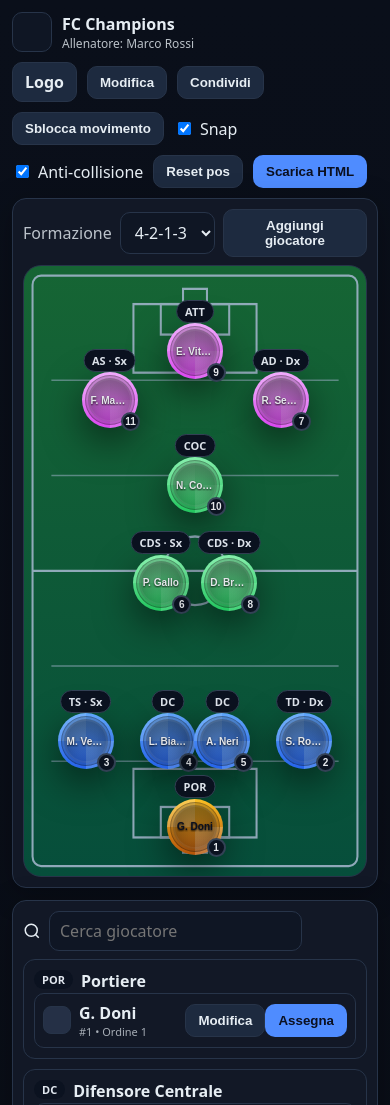
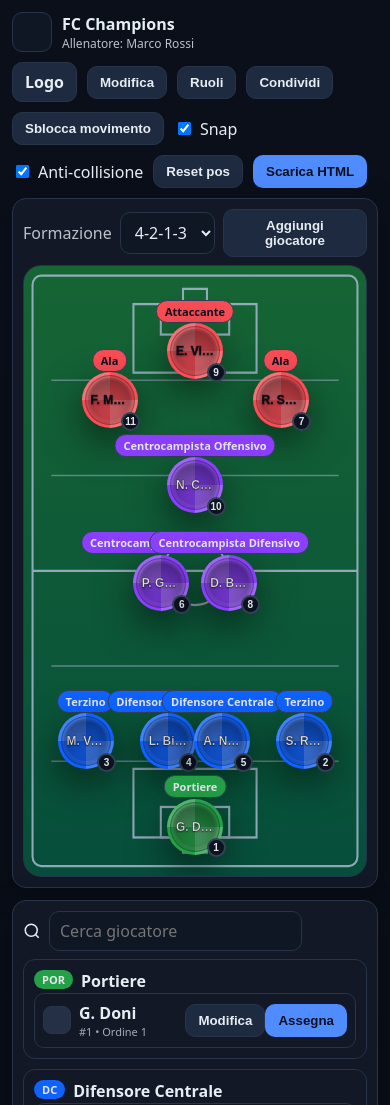
Before and after one commit to CryptoComio/calcio, a plain HTML site: page index.html in a window 390 px wide. Shown: the top 1105 px of the page. Drawn offline with Linux system fonts and the light colour scheme.

Commit message:
Improve mobile lineup manager

```diff
--- a/index.html
+++ b/index.html
@@ -8,6 +8,11 @@
 :root{
   --bg:#0a0f1a;--fg:#e6edf3;--card:#121826;--mut:#0f1624;--br:#273449;--ink:#1d2a3f;--pri:#4f8cff;--line:#9fb3c8;
   --tok-min:46px;--tok-max:92px;
+  /* ruolo → colore */
+  --role-GK:#24a148;
+  --role-DF:#0f62fe;
+  --role-MF:#8a3ffc;
+  --role-FW:#fa4d56;
 }
 *{box-sizing:border-box}
 body{margin:0;font-family:system-ui,Segoe UI,Roboto,Ubuntu,Arial;background:linear-gradient(180deg,#0a0f1a,#090d16);color:var(--fg)}
@@ -37,14 +42,15 @@ body{margin:0;font-family:system-ui,Segoe UI,Roboto,Ubuntu,Arial;background:line
   background:#0b1220;border:1px solid #334155;color:#e2e8f0;font-weight:800;font-size:11px;padding:3px 8px;border-radius:999px;white-space:nowrap}
 .token{
   --tok:56px;
+  --role-color:var(--role-DF);
   position:relative;width:var(--tok);height:var(--tok);border-radius:999px;
-  display:grid;place-content:center;font-weight:900;color:#e5e7eb;touch-action:none; -webkit-tap-highlight-color:transparent;
-  /* bordo a gradiente simulato */
+  display:grid;place-content:center;font-weight:900;touch-action:none; -webkit-tap-highlight-color:transparent;
   background:
-    linear-gradient(#1113, #1113) padding-box,
-    conic-gradient(#fff0 0 25%, #fff3 0 50%, #fff0 0 75%, #fff3 0 100%) border-box,
-    linear-gradient(180deg,#475569,#334155) border-box;
+    linear-gradient(#1113,#1113) padding-box,
+    conic-gradient(#fff0 0 25%,#fff3 0 50%,#fff0 0 75%,#fff3 0 100%) border-box,
+    var(--role-color) border-box;
   border:3px solid transparent;
+  color:var(--token-fg,#e5e7eb);
   box-shadow:
     0 14px 38px rgba(0,0,0,.55),
     0 0 0 1px rgba(0,0,0,.25) inset;
@@ -63,37 +69,10 @@ body{margin:0;font-family:system-ui,Segoe UI,Roboto,Ubuntu,Arial;background:line
 .token:hover{transform:scale(1.06); box-shadow:0 18px 44px rgba(0,0,0,.65), 0 0 0 1px rgba(0,0,0,.28) inset}
 .token:hover::after{opacity:.5}
 
-/* palette reparti */
-.token.gk{
-  background:
-    linear-gradient(#1113,#1113) padding-box,
-    conic-gradient(#fff0 0 25%, #fff3 0 50%, #fff0 0 75%, #fff3 0 100%) border-box,
-    linear-gradient(180deg,#fbbf24,#b45309) border-box;
-  color:#0b1020; border:3px solid transparent;
-}
-.token.def{
-  background:
-    linear-gradient(#1113,#1113) padding-box,
-    conic-gradient(#fff0 0 25%, #93c5fd55 0 50%, #fff0 0 75%, #93c5fd55 0 100%) border-box,
-    linear-gradient(180deg,#60a5fa,#2563eb) border-box;
-}
-.token.mid{
-  background:
-    linear-gradient(#1113,#1113) padding-box,
-    conic-gradient(#fff0 0 25%, #86efac55 0 50%, #fff0 0 75%, #86efac55 0 100%) border-box,
-    linear-gradient(180deg,#86efac,#22c55e) border-box;
-}
-.token.att{
-  background:
-    linear-gradient(#1113,#1113) padding-box,
-    conic-gradient(#fff0 0 25%, #f0abfc55 0 50%, #fff0 0 75%, #f0abfc55 0 100%) border-box,
-    linear-gradient(180deg,#f0abfc,#d946ef) border-box;
-}
-
 /* foto + nome */
 .token img{position:absolute;inset:0;width:100%;height:100%;object-fit:cover;border-radius:999px;z-index:0}
-.token.has-photo .nm{position:absolute;left:50%;bottom:7%;transform:translateX(-50%);background:rgba(11,18,32,.85);padding:3px 8px;border-radius:999px;border:1px solid rgba(255,255,255,.12)}
-.nm{position:relative;z-index:2;font-size:calc(var(--tok)*.18);max-width:calc(var(--tok)*.95);white-space:nowrap;overflow:hidden;text-overflow:ellipsis;text-shadow:0 1px 2px rgba(0,0,0,.85)}
+.token.has-photo .token__name{position:absolute;left:50%;bottom:7%;transform:translateX(-50%);background:rgba(11,18,32,.85);padding:3px 8px;border-radius:999px;border:1px solid rgba(255,255,255,.12)}
+.token__name{position:relative;z-index:2;max-width:calc(var(--tok)*.95);white-space:nowrap;overflow:hidden;text-overflow:ellipsis;font-weight:700;line-height:1;font-size:clamp(12px,2.2vw,18px);-webkit-text-stroke:0.6px rgba(0,0,0,.5);text-shadow:0 1px 2px rgba(0,0,0,.45)}
 
 /* numero maglia */
 .num{
@@ -140,6 +119,7 @@ body.no-scroll{overflow:hidden}
     <div class="right">
       <label class="btn">Logo<input id="logoInput" type="file" accept="image/*" style="display:none"></label>
       <button class="btn" id="editInfo">Modifica</button>
+      <button class="btn" id="editRoles">Ruoli</button>
       <button class="btn" id="share">Condividi</button>
       <button class="btn" id="lock">Sblocca movimento</button>
       <label class="switch"><input id="snap" type="checkbox" checked>Snap</label>
@@ -199,6 +179,15 @@ body.no-scroll{overflow:hidden}
   <div style="display:flex;justify-content:flex-end;gap:8px;margin-top:10px"><button class="btn" data-close="#infoM">Chiudi</button></div>
 </div></div>
 
+<div class="modal" id="rolesM"><div class="panel">
+  <h3 style="margin:0 0 8px">Etichette ruoli</h3>
+  <div id="rolesEditBox" style="display:grid;grid-template-columns:1fr;gap:8px"></div>
+  <div style="display:flex;justify-content:flex-end;gap:8px;margin-top:10px">
+    <button class="btn" data-close="#rolesM">Annulla</button>
+    <button class="btn primary" id="rolesSave">Salva</button>
+  </div>
+</div></div>
+
 <div class="modal" id="playerM"><div class="panel">
   <h3 id="pTitle" style="margin:0 0 8px">Nuovo Giocatore</h3>
   <div class="grid" style="display:grid;grid-template-columns:1fr 1fr;gap:10px">
@@ -237,30 +226,35 @@ body.no-scroll{overflow:hidden}
 
 <script>
 /* ===== ROLES & FORMATIONS ===== */
-const ROLES=[
-  {code:'POR',label:'Portiere'},{code:'DC',label:'Difensore Centrale'},
-  {code:'TS',label:'Terzino Sinistro'},{code:'TD',label:'Terzino Destro'},
-  {code:'CDS',label:'Centrocampista Difensivo'},{code:'COC',label:'Centrocampista Offensivo'},
-  {code:'AS',label:'Ala Sinistra'},{code:'ATT',label:'Attaccante'},{code:'AD',label:'Ala Destra'}
-];
-const ROLES_LABEL=Object.fromEntries(ROLES.map(r=>[r.code,r.label]));
+const rolesConfig={
+  POR:{group:'GK',defaultLabel:'Portiere',color:'var(--role-GK)',hex:'#24a148',icon:'🧤'},
+  DC:{group:'DF',defaultLabel:'Difensore Centrale',color:'var(--role-DF)',hex:'#0f62fe',icon:'🛡️'},
+  TS:{group:'DF',defaultLabel:'Terzino',color:'var(--role-DF)',hex:'#0f62fe',icon:'🛡️'},
+  TD:{group:'DF',defaultLabel:'Terzino',color:'var(--role-DF)',hex:'#0f62fe',icon:'🛡️'},
+  CDS:{group:'MF',defaultLabel:'Centrocampista Difensivo',color:'var(--role-MF)',hex:'#8a3ffc',icon:'⚙️'},
+  COC:{group:'MF',defaultLabel:'Centrocampista Offensivo',color:'var(--role-MF)',hex:'#8a3ffc',icon:'⚙️'},
+  AS:{group:'FW',defaultLabel:'Ala',color:'var(--role-FW)',hex:'#fa4d56',icon:'🎯'},
+  ATT:{group:'FW',defaultLabel:'Attaccante',color:'var(--role-FW)',hex:'#fa4d56',icon:'🎯'},
+  AD:{group:'FW',defaultLabel:'Ala',color:'var(--role-FW)',hex:'#fa4d56',icon:'🎯'}
+};
+const roleCodes=Object.keys(rolesConfig);
 const FORMATIONS={
-  '4-2-1-3':[ {id:'ATT',role:'ATT',x:50,y:14},{id:'AS',role:'AS',x:25,y:22,side:'Sx'},{id:'AD',role:'AD',x:75,y:22,side:'Dx'},
-              {id:'COC',role:'COC',x:50,y:36},{id:'CDS_L',role:'CDS',x:40,y:52,side:'Sx'},{id:'CDS_R',role:'CDS',x:60,y:52,side:'Dx'},
-              {id:'TS',role:'TS',x:18,y:78,side:'Sx'},{id:'DC1',role:'DC',x:42,y:78},{id:'DC2',role:'DC',x:58,y:78},{id:'TD',role:'TD',x:82,y:78,side:'Dx'},
+  '4-2-1-3':[ {id:'ATT',role:'ATT',x:50,y:14},{id:'AS',role:'AS',x:25,y:22},{id:'AD',role:'AD',x:75,y:22},
+              {id:'COC',role:'COC',x:50,y:36},{id:'CDS_L',role:'CDS',x:40,y:52},{id:'CDS_R',role:'CDS',x:60,y:52},
+              {id:'TS',role:'TS',x:18,y:78},{id:'DC1',role:'DC',x:42,y:78},{id:'DC2',role:'DC',x:58,y:78},{id:'TD',role:'TD',x:82,y:78},
               {id:'POR',role:'POR',x:50,y:92} ],
-  '4-3-3':[   {id:'ATT',role:'ATT',x:50,y:16},{id:'AS',role:'AS',x:24,y:24,side:'Sx'},{id:'AD',role:'AD',x:76,y:24,side:'Dx'},
-              {id:'COC',role:'COC',x:38,y:46},{id:'CDS_L',role:'CDS',x:50,y:56,side:'Sx'},{id:'CDS_R',role:'CDS',x:62,y:46,side:'Dx'},
-              {id:'TS',role:'TS',x:18,y:78,side:'Sx'},{id:'DC1',role:'DC',x:42,y:78},{id:'DC2',role:'DC',x:58,y:78},{id:'TD',role:'TD',x:82,y:78,side:'Dx'},
+  '4-3-3':[   {id:'ATT',role:'ATT',x:50,y:16},{id:'AS',role:'AS',x:24,y:24},{id:'AD',role:'AD',x:76,y:24},
+              {id:'COC',role:'COC',x:38,y:46},{id:'CDS_L',role:'CDS',x:50,y:56},{id:'CDS_R',role:'CDS',x:62,y:46},
+              {id:'TS',role:'TS',x:18,y:78},{id:'DC1',role:'DC',x:42,y:78},{id:'DC2',role:'DC',x:58,y:78},{id:'TD',role:'TD',x:82,y:78},
               {id:'POR',role:'POR',x:50,y:92} ],
   '4-4-2':[   {id:'ATT1',role:'ATT',x:43,y:18},{id:'ATT2',role:'ATT',x:57,y:18},
-              {id:'AS',role:'AS',x:22,y:46,side:'Sx'},{id:'CDS_L',role:'CDS',x:45,y:52,side:'Sx'},
-              {id:'CDS_R',role:'CDS',x:55,y:52,side:'Dx'},{id:'AD',role:'AD',x:78,y:46,side:'Dx'},
-              {id:'TS',role:'TS',x:18,y:78,side:'Sx'},{id:'DC1',role:'DC',x:42,y:78},{id:'DC2',role:'DC',x:58,y:78},{id:'TD',role:'TD',x:82,y:78,side:'Dx'},
+              {id:'AS',role:'AS',x:22,y:46},{id:'CDS_L',role:'CDS',x:45,y:52},
+              {id:'CDS_R',role:'CDS',x:55,y:52},{id:'AD',role:'AD',x:78,y:46},
+              {id:'TS',role:'TS',x:18,y:78},{id:'DC1',role:'DC',x:42,y:78},{id:'DC2',role:'DC',x:58,y:78},{id:'TD',role:'TD',x:82,y:78},
               {id:'POR',role:'POR',x:50,y:92} ]
 };
-/* mappa reparto => classe */
-const RG=(c)=>c==='POR'?'gk': (['TS','TD','DC'].includes(c)?'def': (['CDS','COC'].includes(c)?'mid':'att'));
+function roleLabel(code){return Storage.get('roleName_'+code, rolesConfig[code].defaultLabel)}
+function setRoleLabel(code,label){Storage.set('roleName_'+code,label)}
 
 /* ===== STORAGE WRAPPER ===== */
 const Mem={};
@@ -314,6 +308,7 @@ function fileToDataUrlResized(file,maxSide=640,quality=0.85){
 function updateTok(){const f=byId('field'); if(!f) return; const r=f.getBoundingClientRect(); const s=Math.max(56,Math.min(100,Math.round(Math.min(r.width,r.height)*.09))); f.style.setProperty('--tok',s+'px')}
 function oKey(f,p){return `${f}:${p}`}
 function getXY(f,pos){const ov=posOverrides[oKey(f,pos.id)]; return {x:ov?ov.x:pos.x, y:ov?ov.y:pos.y}}
+function isDark(hex){const c=hex.replace('#','');const r=parseInt(c.slice(0,2),16),g=parseInt(c.slice(2,4),16),b=parseInt(c.slice(4,6),16);return(0.299*r+0.587*g+0.114*b)/255<0.5}
 
 function syncFieldTouch(){ const fld=byId('field'); if(!fld) return; fld.classList.toggle('unlocked', !moveLocked); }
 /* ===== RENDER ===== */
@@ -332,13 +327,15 @@ function renderField(){
     const xy=getXY(formationKey,pos); slot.style.left=xy.x+'%'; slot.style.top=xy.y+'%';
     const pl=players.find(p=>p.id===lineup[pos.id]);
     /* badge ruolo */
+    const cfg=rolesConfig[pos.role];
     const rb=document.createElement('div'); rb.className='role-badge';
-    rb.textContent=pos.role+(pos.side?` · ${pos.side}`:''); slot.appendChild(rb);
+    const rl=roleLabel(pos.role); rb.textContent=rl; rb.style.background=cfg.color; rb.style.color=isDark(cfg.hex)?'#e5e7eb':'#0b1020'; slot.appendChild(rb);
     /* token */
-    const cls=RG(pos.role);
-    const t=document.createElement('button'); t.type='button'; t.className='token '+cls;
+    const t=document.createElement('button'); t.type='button'; t.className='token';
+    t.style.setProperty('--role-color',cfg.color);
+    t.style.setProperty('--token-fg',isDark(cfg.hex)?'#e5e7eb':'#0b1020');
     if(pl && pl.photo){ const im=new Image(); im.src=pl.photo; t.appendChild(im); t.classList.add('has-photo'); }
-    const nm=document.createElement('div'); nm.className='nm'; nm.textContent=pl?pl.name:pos.role; t.appendChild(nm);
+    const nm=document.createElement('div'); nm.className='token__name'; nm.textContent=pl?pl.name:rl; nm.title=nm.textContent; t.appendChild(nm);
     if(pl && pl.number && pl.number!=='none'){ const nb=document.createElement('div'); nb.className='num'; nb.textContent=pl.number; t.appendChild(nb); }
     t.__dragged=false;
 const openIfNotDragged=(ev)=>{ if(t.__dragged){ ev.preventDefault(); ev.stopPropagation(); t.__dragged=false; return; } showRoleMenu(pos,pl,t); };
@@ -350,11 +347,14 @@ if(!moveLocked) enableDrag(t,slot,pos.id);
 function firstFree(role){const ids=(FORMATIONS[formationKey]||[]).filter(p=>p.role===role).map(p=>p.id); for(const id of ids){ if(!lineup[id]) return id } return ids[0] }
 function renderList(){
   const root=byId('list'); root.innerHTML=''; const q=(byId('search').value||'').toLowerCase();
-  ROLES.forEach(r=>{
+  roleCodes.forEach(code=>{
+    const label=roleLabel(code); const cfg=rolesConfig[code];
     const g=document.createElement('div'); g.className='group';
-    g.innerHTML=`<div style="display:flex;gap:8px;align-items:center"><span class="badge">${r.code}</span><b>${r.label}</b></div>`;
+    const header=document.createElement('div'); header.style.display='flex'; header.style.gap='8px'; header.style.alignItems='center';
+    const badge=document.createElement('span'); badge.className='badge'; badge.textContent=code; badge.style.background=cfg.color; badge.style.color=isDark(cfg.hex)?'#e5e7eb':'#0b1020';
+    header.appendChild(badge); const b=document.createElement('b'); b.textContent=label; header.appendChild(b); g.appendChild(header);
     const box=document.createElement('div');
-    players.filter(p=>p.role===r.code && p.name.toLowerCase().includes(q)).forEach((p,i)=>{
+    players.filter(p=>p.role===code && p.name.toLowerCase().includes(q)).forEach((p,i)=>{
       const row=document.createElement('div'); row.className='row';
       const L=document.createElement('div'); L.style.display='flex';L.style.gap='8px';L.style.alignItems='center';
       L.innerHTML=`<div class="av">${p.photo?`<img src="${p.photo}" style="width:100%;height:100%;object-fit:cover">`:''}</div>
@@ -465,7 +465,7 @@ function enableDrag(token,slot,posId){
 
 /* ===== PLAYER MODAL ===== */
 function updatePlayerOptions(){
-  const roleSel=byId('pRole'); roleSel.innerHTML=ROLES.map(r=>`<option value="${r.code}">${r.label}</option>`).join('');
+  const roleSel=byId('pRole'); roleSel.innerHTML=roleCodes.map(code=>`<option value="${code}">${roleLabel(code)}</option>`).join('');
   const numSel=byId('pNum'); numSel.innerHTML='<option value="none">Nessun numero</option>'+Array.from({length:99},(_,i)=>`<option value="${i+1}">${i+1}</option>`).join('');
 }
 function openPlayer(p,posId){
@@ -496,15 +496,14 @@ function handlePlayerDelete(){
 }
 
 /* ===== SHARE / EXPORT HTML ===== */
-function buildShareState(){ return {formationKey,players,lineup,teamName,coachName,logo,posOverrides} }
+function buildShareState(){ return {formationKey,players,lineup,teamName,coachName,logo,posOverrides,roleNames:Object.fromEntries(roleCodes.map(c=>[c,roleLabel(c)]))} }
 function viewerHtmlFromState(st){
-  const form=FORMATIONS[st.formationKey]||[]; const rolesLabel=ROLES_LABEL;
+  const form=FORMATIONS[st.formationKey]||[]; const rolesLabel=st.roleNames||{};
   function xy(p){const ov=(st.posOverrides||{})[`${st.formationKey}:${p.id}`]; return {x:ov?ov.x:p.x, y:ov?ov.y:p.y} }
-  const cls=(c)=>c==='POR'?'gk': (['TS','TD','DC'].includes(c)?'def': (['CDS','COC'].includes(c)?'mid':'att'));
-  return `<!doctype html><meta charset='utf-8'><title>${st.teamName||'Formazione'}</title><body style="margin:0;font-family:system-ui;background:#0a0f1a;color:#e6edf3"><div style="max-width:1200px;margin:0 auto;padding:12px">
+  return `<!doctype html><html lang='it'><meta charset='utf-8'><meta name='viewport' content='width=device-width,initial-scale=1'><title>${st.teamName||'Formazione'}</title><style>body{margin:0;font-family:system-ui;background:#0a0f1a;color:#e6edf3;font-size:16px} .container{max-width:900px;margin:0 auto;padding:12px} .layout{display:grid;grid-template-columns:1fr;gap:12px}@media(min-width:900px){.layout{grid-template-columns:minmax(0,2fr) 380px}}</style><body><div class="container">
   <div style="display:flex;align-items:center;gap:10px;margin-bottom:8px"><div style="width:40px;height:40px;border-radius:10px;overflow:hidden;border:1px solid #273449;background:#0f1624">${st.logo?`<img src='${st.logo}' style='width:100%;height:100%;object-fit:cover'>`:''}</div>
   <div><div style="font-weight:800">${st.teamName||''}</div><div style="opacity:.8;font-size:12px">Allenatore: ${st.coachName||''}</div></div></div>
-  <div style="display:grid;grid-template-columns:minmax(0,2fr) 380px;gap:12px">
+  <div class="layout">
     <div style="background:#121826;border:1px solid #273449;border-radius:14px;padding:10px">
       <div style="position:relative;width:100%;aspect-ratio:9/16;border:1px solid #273449;border-radius:18px;background:linear-gradient(180deg,#166534,#064e3b)">
         <svg viewBox='0 0 100 160' preserveAspectRatio='none' style='position:absolute;inset:0;width:100%;height:100%'>
@@ -516,22 +515,18 @@ function viewerHtmlFromState(st){
           </g>
         </svg>
         ${form.map(pos=>{
-          const id=st.lineup[pos.id]; const pl=id?st.players.find(q=>q.id===id):null; const nm=pl?pl.name:pos.role; const c=cls(pos.role); const pxy=xy(pos);
+          const id=st.lineup[pos.id]; const pl=id?st.players.find(q=>q.id===id):null; const nm=pl?pl.name:rolesLabel[pos.role]; const cfg=rolesConfig[pos.role]; const pxy=xy(pos);
           const photo=pl&&pl.photo?`<img src='${pl.photo}' style='position:absolute;inset:0;width:100%;height:100%;object-fit:cover;border-radius:999px'>`:'';
           const num=(pl&&pl.number&&pl.number!=='none')?`<div style="position:absolute;right:-6px;bottom:-6px;min-width:20px;height:20px;border-radius:999px;background:#0b1220;color:#e5e7eb;font-weight:900;font-size:11px;border:2px solid #334155;display:grid;place-content:center;z-index:3">${pl.number}</div>`:'';
-          const bg= c==='gk' ? 'linear-gradient(180deg,#fbbf24,#b45309)'
-                : c==='def' ? 'linear-gradient(180deg,#60a5fa,#2563eb)'
-                : c==='mid' ? 'linear-gradient(180deg,#86efac,#22c55e)'
-                : 'linear-gradient(180deg,#f0abfc,#d946ef)';
           const nameStyle= pl&&pl.photo ? 'position:absolute;left:50%;bottom:6px;transform:translateX(-50%);background:rgba(11,18,32,.85);padding:2px 6px;border-radius:999px;font-size:10px;max-width:95%;white-space:nowrap;overflow:hidden;text-overflow:ellipsis;border:1px solid rgba(255,255,255,.12)'
                                         : 'font-size:10px';
           return `<div style='position:absolute;left:${pxy.x}%;top:${pxy.y}%;transform:translate(-50%,-50%);z-index:1'>
-            <div style='position:absolute;top:-18px;left:50%;transform:translateX(-50%);background:#0b1220;border:1px solid #334155;color:#e2e8f0;font-weight:800;font-size:10px;padding:2px 6px;border-radius:999px'>${pos.role}${pos.side?` · ${pos.side}`:''}</div>
-            <div style='position:relative;width:56px;height:56px;border-radius:999px;border:3px solid transparent;display:grid;place-content:center;color:#e5e7eb;font-weight:900;
-                        background:linear-gradient(#1113,#1113) padding-box, conic-gradient(#fff0 0 25%,#fff3 0 50%,#fff0 0 75%,#fff3 0 100%) border-box, ${bg} border-box;
+            <div style='position:absolute;top:-18px;left:50%;transform:translateX(-50%);background:#0b1220;border:1px solid #334155;color:#e2e8f0;font-weight:800;font-size:10px;padding:2px 6px;border-radius:999px'>${rolesLabel[pos.role]}</div>
+            <div style='position:relative;width:56px;height:56px;border-radius:999px;border:3px solid transparent;display:grid;place-content:center;color:${isDark(cfg.hex)?'#e5e7eb':'#0b1020'};
+                        background:linear-gradient(#1113,#1113) padding-box, conic-gradient(#fff0 0 25%,#fff3 0 50%,#fff0 0 75%,#fff3 0 100%) border-box, ${cfg.color} border-box;
                         box-shadow:0 14px 38px rgba(0,0,0,.55), 0 0 0 1px rgba(0,0,0,.25) inset'>
               ${photo}
-              <div style='${nameStyle}'>${nm}</div>
+              <div style='${nameStyle}' title='${nm}'>${nm}</div>
               ${num}
             </div>
           </div>`;
@@ -540,12 +535,13 @@ function viewerHtmlFromState(st){
     </div>
     <div style="background:#121826;border:1px solid #273449;border-radius:14px;padding:10px">
       <h3 style='margin:0 0 8px'>Lista giocatori</h3>
-      ${Object.keys(rolesLabel).map(code=>`<div style='border:1px solid #273449;border-radius:10px;padding:8px;margin-bottom:8px'><b>${code} – ${rolesLabel[code]}</b><div style='display:flex;flex-wrap:wrap;gap:6px;margin-top:6px'>${(st.players.filter(p=>p.role===code).map(p=>`<span style='padding:4px 6px;border:1px solid #273449;border-radius:8px'>${p.name}${p.number&&p.number!=='none'?` (#${p.number})`:''}</span>`).join('')||'<i style="opacity:.7">Nessun giocatore</i>')}</div></div>`).join('')}
+      ${roleCodes.map(code=>{const cfg=rolesConfig[code];return `<div style='border:1px solid #273449;border-radius:10px;padding:8px;margin-bottom:8px'><div style="display:flex;align-items:center;gap:6px"><span class='badge' style='background:${cfg.color};color:${isDark(cfg.hex)?'#e5e7eb':'#0b1020'}'>${code}</span><b>${rolesLabel[code]}</b></div><div style='display:flex;flex-wrap:wrap;gap:6px;margin-top:6px'>${(st.players.filter(p=>p.role===code).map(p=>`<span style='padding:4px 6px;border:1px solid #273449;border-radius:8px'>${p.name}${p.number&&p.number!=='none'?` (#${p.number})`:''}</span>`).join('')||'<i style="opacity:.7">Nessun giocatore</i>')}</div></div>`}).join('')}
     </div>
   </div>
-</div></body>`;
+</div></div></body></html>`;
 }
 function saveBlob(name,content){const blob=new Blob([content],{type:'text/html'});const url=URL.createObjectURL(blob);const a=document.createElement('a');a.href=url;a.download=name;document.body.appendChild(a);a.click();a.remove();setTimeout(()=>URL.revokeObjectURL(url),1500)}
+function exportToHTML(){ const st=buildShareState(); const html=viewerHtmlFromState(st); saveBlob((teamName||'formazione')+'.html',html) }
 
 /* ===== EVENTS ===== */
 byId('formation').onchange=e=>{formationKey=e.target.value; Storage.set('formationKey',formationKey); renderField()};
@@ -553,12 +549,14 @@ byId('search').oninput=renderList;
 byId('add').onclick=()=>openPlayer();
 byId('pSave').onclick=handlePlayerSave; byId('pRemove').onclick=handlePlayerDelete; byId('pDelPhoto').onclick=()=>{ byId('pPhoto').value=''; byId('pPrev').innerHTML=''; if(__editing) __editing.photo=''; };
 byId('editInfo').onclick=()=>{byId('tNameI').value=teamName||'';byId('coachI').value=coachName||'';openModal('#infoM')};
+byId('editRoles').onclick=()=>{const box=byId('rolesEditBox');box.innerHTML='';roleCodes.forEach(code=>{const div=document.createElement('div');div.innerHTML=`<label style="font-size:12px">${code}</label><input class="input" data-code="${code}" value="${roleLabel(code)}">`;box.appendChild(div);});openModal('#rolesM')};
+byId('rolesSave').onclick=()=>{byId('rolesEditBox').querySelectorAll('input[data-code]').forEach(inp=>{setRoleLabel(inp.dataset.code,inp.value.trim()||rolesConfig[inp.dataset.code].defaultLabel);});renderList();renderField();closeModal('#rolesM');};
 byId('teamName').onclick=()=>{byId('tNameI').value=teamName||'';byId('coachI').value=coachName||'';openModal('#infoM')};
 byId('infoM').querySelector('[data-close]').addEventListener('click',()=>{ teamName=byId('tNameI').value||teamName; coachName=byId('coachI').value||''; Storage.set('teamName',teamName); Storage.set('coachName',coachName); renderHeader(); closeModal('#infoM') });
 byId('logoInput').addEventListener('change',async (e)=>{const f=e.target.files&&e.target.files[0]; if(!f) return; if(!f.type.startsWith('image/')) return; const d=await fileToDataUrlResized(f,256,0.85); logo=d; Storage.set('logo',logo); renderHeader()});
 byId('share').onclick=()=>openModal('#shareM');
-byId('dlHtml').onclick=()=>{ const st=buildShareState(); const html=viewerHtmlFromState(st); saveBlob((teamName||'formazione')+'.html',html) };
-byId('downloadHtml').onclick=()=>{ const st=buildShareState(); const html=viewerHtmlFromState(st); saveBlob((teamName||'formazione')+'.html',html) };
+byId('dlHtml').onclick=exportToHTML;
+byId('downloadHtml').onclick=exportToHTML;
 
 byId('lock').onclick=()=>{ moveLocked=!moveLocked; Storage.set('moveLocked',moveLocked); renderHeader(); renderField() };
 byId('snap').onchange=e=>{ snap=!!e.target.checked; Storage.set('snap',snap) };
```
Also changed, not shown: README.md.
